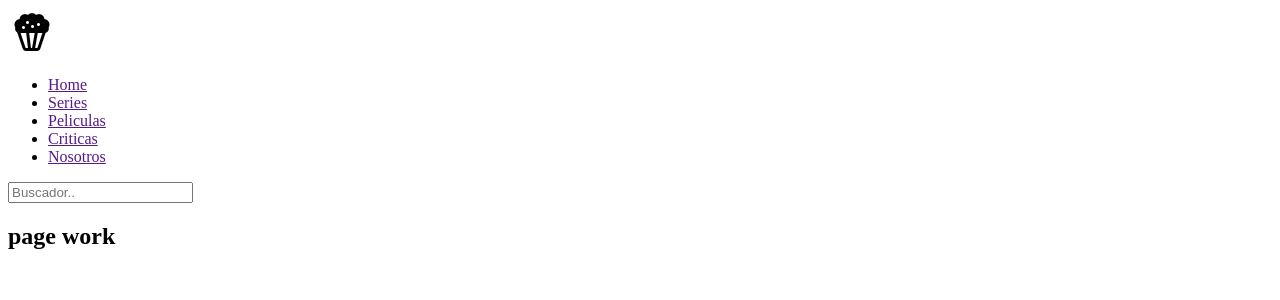
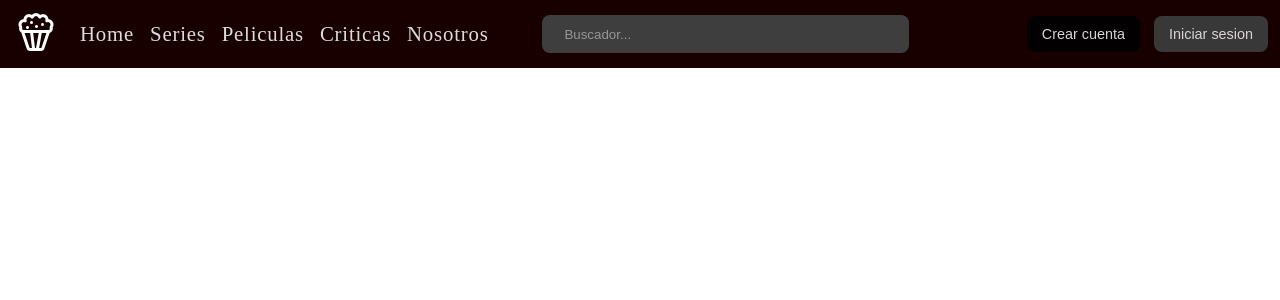
Before and after one commit to iamdiegoskr/PageMoviesAngular, an Angular app: page / in a window 1280 px wide. Shown: the top 300 px of the page. Built offline with nearby package versions, Linux system fonts and the light colour scheme.

Commit message:
Header css of the project is ready

```diff
--- a/src/app/app.component.html
+++ b/src/app/app.component.html
@@ -1,2 +1 @@
 <app-header></app-header>
-<h2>page work</h2>
--- a/src/app/components/header/header.component.css
+++ b/src/app/components/header/header.component.css
@@ -0,0 +1,91 @@
+*:focus {
+    outline: none;
+}
+
+.header {
+    background: #190000;
+    padding: 8px 12px;
+}
+
+.header .nav {
+    display: grid;
+    grid-template-columns: auto 1fr 1fr auto;
+    grid-template-areas: "logo navegation search login";
+    column-gap: 12px;
+}
+
+.nav .logo-container {
+    grid-area: logo;
+}
+
+.nav .nav-menu {
+    list-style: none;
+    grid-area: navegation;
+    display: flex;
+    align-items: center;
+}
+
+.nav .nav-menu li a {
+    text-decoration: none;
+    color: gainsboro;
+    padding: 8px;
+    font-size: 1.3rem;
+    letter-spacing: .8px;
+}
+
+.nav .nav-menu li a:hover {
+    color: #767676;
+}
+
+.nav .search-container {
+    grid-area: search;
+    align-self: center;
+}
+
+.nav .search-container input {
+    height: 38px;
+    padding-left: 22px;
+    width: 80%;
+    border-radius: 8px;
+    border: none;
+    background: #3e3e3e;
+}
+
+.nav .search-container input:focus {
+    background: #fff;
+}
+
+.nav .search-container input::placeholder {
+    color: rgb(151, 151, 151);
+}
+
+.nav .login-user {
+    grid-area: login;
+    align-self: center;
+}
+
+.login-user button {
+    padding: 10px 15px;
+    border: none;
+    border-radius: 8px;
+    color: #d8d4d4;
+    font-size: .9rem;
+    cursor: pointer;
+}
+
+.login-user .button-create-account {
+    background: #000000e6;
+}
+
+.login-user .button-login-user {
+    background: #383838;
+}
+
+.login-user .button-login-user:hover {
+    background: #0e8861;
+    color: #fff;
+}
+
+.login-user>* {
+    margin-left: 14px;
+}
--- a/src/app/components/header/header.component.html
+++ b/src/app/components/header/header.component.html
@@ -1,6 +1,8 @@
 <header class="header">
     <nav class="nav">
-        <img src="assets/img/crispetas.png" alt="">
+        <figure class="logo-container">
+            <img src="assets/img/popcornwhite.png" w alt="">
+        </figure>
         <ul class="nav-menu">
             <li>
                 <a href="">Home</a>
@@ -19,8 +21,12 @@
             </li>
         </ul>
         <div class="search-container">
-            <input type="text" placeholder="Buscador..">
+            <input type="text" placeholder="Buscador...">
             <span></span>
+        </div>
+        <div class="login-user">
+            <button class="button-create-account">Crear cuenta</button>
+            <button class="button-login-user">Iniciar sesion</button>
         </div>
     </nav>
 </header>
--- a/src/styles.css
+++ b/src/styles.css
@@ -1 +1,7 @@
 /* You can add global styles to this file, and also import other style files */
+
+* {
+    margin: 0;
+    padding: 0;
+    box-sizing: border-box;
+}
```
Also changed, not shown: src/assets/img/popcornwhite.png (added).
